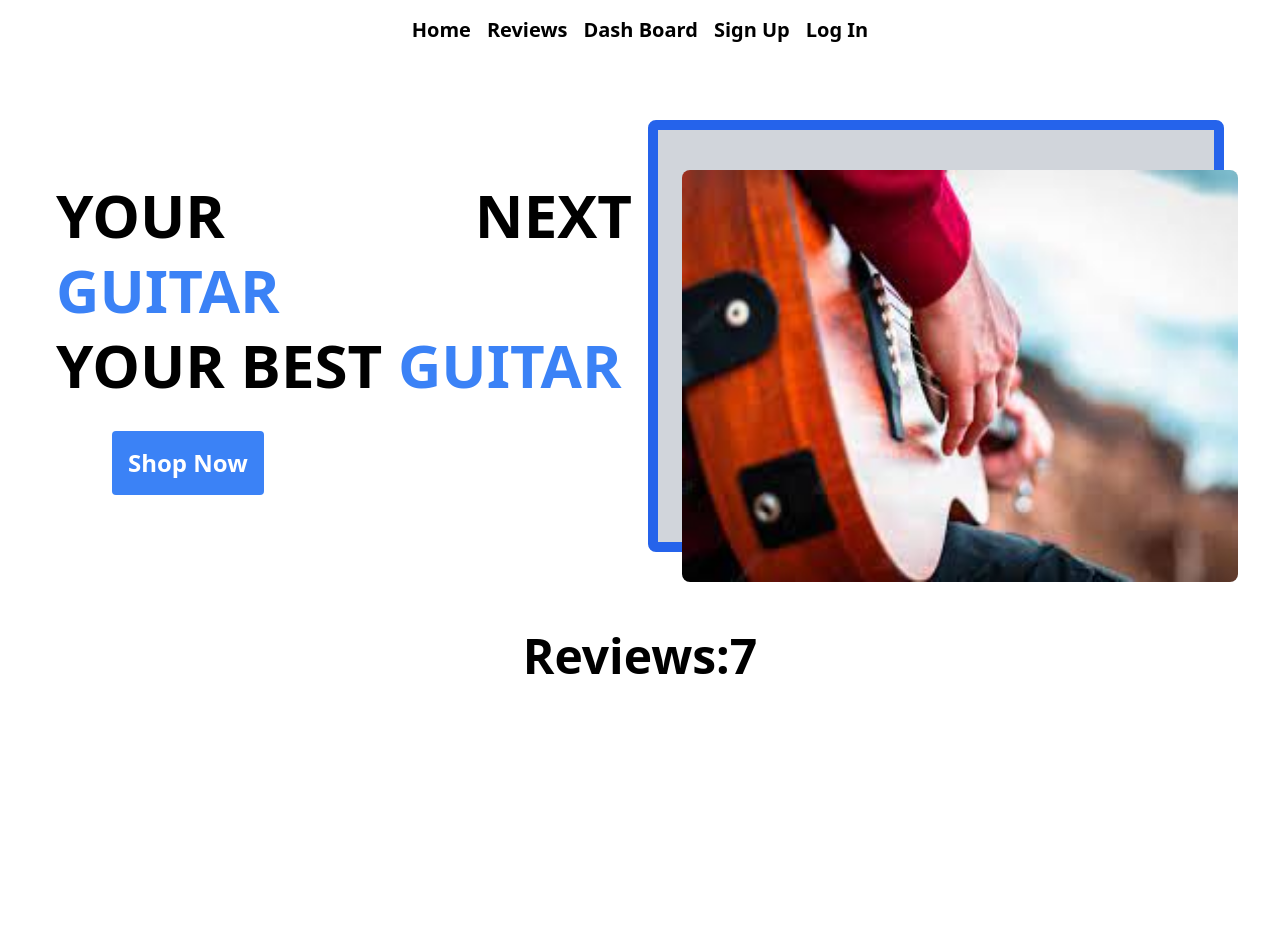
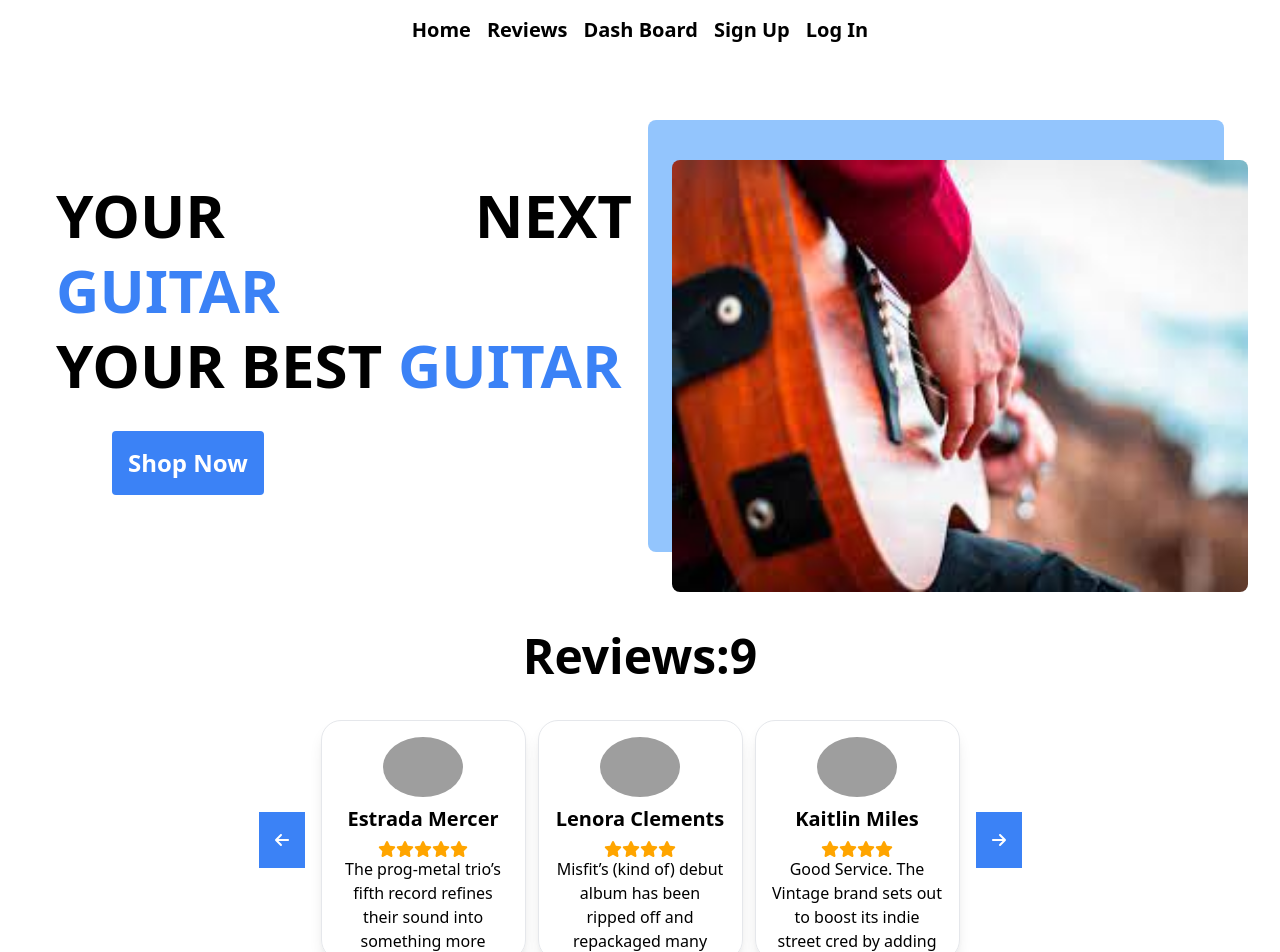
Before and after one commit to ms785314/Phone-Shop, a React (Create React App) app: page /home in a window 1280 px wide. Shown: the top 952 px of the page. Before the commit the page ends 800 px from the top, so only its background shows below. Built offline with nearby package versions, Linux system fonts and the light colour scheme; grey boxes are pictures that could not be loaded.

Commit message:
3 reviews added

```diff
--- a/package.json
+++ b/package.json
@@ -3,6 +3,9 @@
   "version": "0.1.0",
   "private": true,
   "dependencies": {
+    "@fortawesome/fontawesome-svg-core": "^6.2.0",
+    "@fortawesome/free-solid-svg-icons": "^6.2.0",
+    "@fortawesome/react-fontawesome": "^0.2.0",
     "@testing-library/jest-dom": "^5.16.5",
     "@testing-library/react": "^13.4.0",
     "@testing-library/user-event": "^13.5.0",
--- a/public/reviews.json
+++ b/public/reviews.json
@@ -11,7 +11,7 @@
       "id": "6249d49f9567fafbe4ca424b",
       "index": 1,
       "picture": "https://img.freepik.com/free-photo/close-up-young-successful-man-smiling-camera-standing-casual-outfit-against-blue-background_1258-66609.jpg?size=626&ext=jpg&ga=GA1.2.933560287.1648219491",
-      "rating": 5,
+      "rating": 4,
       "name": "Lenora Clements",
       "reviewText":"Misfit’s (kind of) debut album has been ripped off and repackaged many times but it remains a schlocky slice of shock-rock proto-hardcore."
     },
@@ -19,7 +19,7 @@
       "id": "6249d49f173419f1e66455a0",
       "index": 2,
       "picture": "https://img.freepik.com/free-photo/handsome-young-man-with-new-stylish-haircut_176420-19637.jpg?size=626&ext=jpg&ga=GA1.2.933560287.1648219491",
-      "rating": 5,
+      "rating": 4,
       "name": "Kaitlin Miles",
       "reviewText":"Good Service. The Vintage brand sets out to boost its indie street cred by adding an offset-waist solidbody to its pre-roughed-up Icon series – does it sound as ‘alternative’ as it looks?"
     },
@@ -41,7 +41,7 @@
     },
     {
       "id": "6249d49ffd99b2ae1784a54e",
-      "index": 5,
+      "index": 4,
       "picture": "https://img.freepik.com/free-photo/no-problem-concept-bearded-man-makes-okay-gesture-has-everything-control-all-fine-gesture-wears-spectacles-jumper-poses-against-pink-wall-says-i-got-this-guarantees-something_273609-42817.jpg?size=626&ext=jpg&ga=GA1.2.933560287.1648219491",
       "rating": 5,
       "name": "Grimes Livingston",
@@ -55,4 +55,22 @@
       "name": "Jami Mullins",
       "reviewText":"The Vintage brand sets out to boost its indie street cred by adding an offset-waist solidbody to its pre-roughed-up Icon series – does it sound as ‘alternative’ as it looks?"
     }
+    ,
+    {
+      "id": "6249d49f7b35f474ef786908b",
+      "index": 7,
+      "picture": "https://img.freepik.com/free-photo/happy-man-denim-outfit-smiling-pink-background-cheerful-brunette-guy-white-tshirt-laughing-isolated-backdrop_197531-27695.jpg?w=740&t=st=1663769597~exp=1663770197~hmac=c49d5e61c00c2e0f33a6dcf7b9cbb6863b053c62a5eecbd5e1ce4929d1edeea1",
+      "rating": 4,
+      "name": "Jami Mullins",
+      "reviewText":"The Vintage brand sets out to boost its indie street cred by adding an offset-waist solidbody to its pre-roughed-up Icon series – does it sound as ‘alternative’ as it looks?"
+    }
+    ,
+    {
+      "id": "6249d49f7b3f5474fef786908b",
+      "index": 8,
+      "picture": "https://img.freepik.com/free-photo/inspired-african-guy-pointing-finger-laughing-positive-black-man-smiling_197531-20236.jpg?w=740&t=st=1663769662~exp=1663770262~hmac=3680afd5c4cd41451723c4442595d8ff12c8ffbf2efcee1363f45285f74bdbb8",
+      "rating": 4,
+      "name": "Jami Mullins",
+      "reviewText":"The Vintage brand sets out to boost its indie street cred by adding an offset-waist solidbody to its pre-roughed-up Icon series – does it sound as ‘alternative’ as it looks?"
+    }
   ]
--- a/src/components/Home/Home.js
+++ b/src/components/Home/Home.js
@@ -1,11 +1,32 @@
-import React from 'react';
+import React, { useState } from 'react';
 import useReviews from '../../hooks/useReviews';
 import img from '../../images/download.jfif'
+import Review from '../Review/Review';
+import { FontAwesomeIcon } from '@fortawesome/react-fontawesome'
+import { faArrowLeft, faArrowRight } from '@fortawesome/free-solid-svg-icons'
 
 const Home = () => {
     const [reviews, setReviews] = useReviews();
+    // let a = 2;
+    const [start, setStart] = useState(0);
+
+    const handleForward = () => {
+        if (start < reviews.length - 3) {
+            setStart(start + 1)
+        }
+
+    }
+    const handleBackward = () => {
+        if (start > 0) {
+            setStart(start - 1)
+        }
+
+    }
+
+    // const element = <FontAwesomeIcon icon={faCoffee} />
+
     return (
-        <div className='text-center mt-9'>
+        <div className='text-center mt-9 mb-14'>
 
             <div className='py-6  grid grid-cols-2 gap-4 h-[60vh] px-14'>
                 <div className=' flex flex-col items-center justify-center'>
@@ -15,7 +36,7 @@ const Home = () => {
 
                     <button className='self-start font-bold text-2xl bg-blue-500 text-white ml-14 p-4 rounded hover:bg-blue-600 mt-7' >Shop Now</button>
                 </div>
-                <div style={{ border: '10px solid #2563EB' }} className='relative  bg-gray-300 rounded-lg'>
+                <div className='relative  bg-blue-300 rounded-lg'>
                     <div className='flex justify-center align-middle absolute w-full h-full left-6 top-10 '>
 
                         <img className='rounded-lg' src={img} alt="" />
@@ -23,13 +44,21 @@ const Home = () => {
                     </div>
                 </div>
             </div>
-            <div className='mt-14'>
-                <h1 className='text-5xl font-bold'>Reviews:{reviews.length}</h1>
+            <div className='mt-14 mb-14 px-5 '>
+                <h1 className='text-5xl font-bold mb-10'>Reviews:{reviews.length}</h1>
 
-                <div>
+                <div className='flex justify-center gap-4'>
+                <button className='bg-blue-500 hover:bg-blue-600 p-4 self-center text-white font-bold' onClick={handleBackward}>  <FontAwesomeIcon icon={faArrowLeft} /></button>
 
+                    <div className='flex justify-center gap-3'>
+                        {
+                            reviews.slice(start,start+3).map(review => <Review key={review.id} review={review}></Review>)
+                        }
+                    </div>
+                    <button className='bg-blue-500 p-4 self-center text-white font-bold  hover:bg-blue-600' onClick={handleForward}><FontAwesomeIcon  icon={faArrowRight}></FontAwesomeIcon></button>
                 </div>
             </div>
+
 
 
         </div>
--- /dev/null
+++ b/src/components/Review/Review.js
@@ -0,0 +1,29 @@
+import { faStar } from '@fortawesome/free-solid-svg-icons';
+import { FontAwesomeIcon } from '@fortawesome/react-fontawesome';
+import React from 'react';
+
+const Review = (props) => {
+    // console.log(props);
+    const {name,picture,reviewText,rating} = props.review;
+//    console.log(reviewText.length);
+    let NumOfStars = [];
+    for (let i = 0; i < rating; i++) {
+        NumOfStars.push(i);
+    }
+    // console.log(arr);
+
+    return (
+        <div className='flex flex-col h-[240px] border shadow-lg rounded-[20px] w-[205px] p-4 ' style={{alignItems:'center'}}>
+            <img className='w-[80px] justify-between h-[80px] rounded-[50%]' src={picture} alt="" />
+            <div className='font-bold capitalize text-xl my-2'>{name}</div>
+            <div className='font-bold flex '>
+                {
+                    NumOfStars.map(a=> <FontAwesomeIcon color='orange' key={a} icon={faStar}></FontAwesomeIcon>)
+                }
+            </div>
+            <div>{reviewText.length > 100 ? reviewText.slice(0,100) + '..': reviewText}</div>
+        </div>
+    );
+};
+
+export default Review;
```
Also changed, not shown: 1 other file (tests, documents, lock files or other folders).
